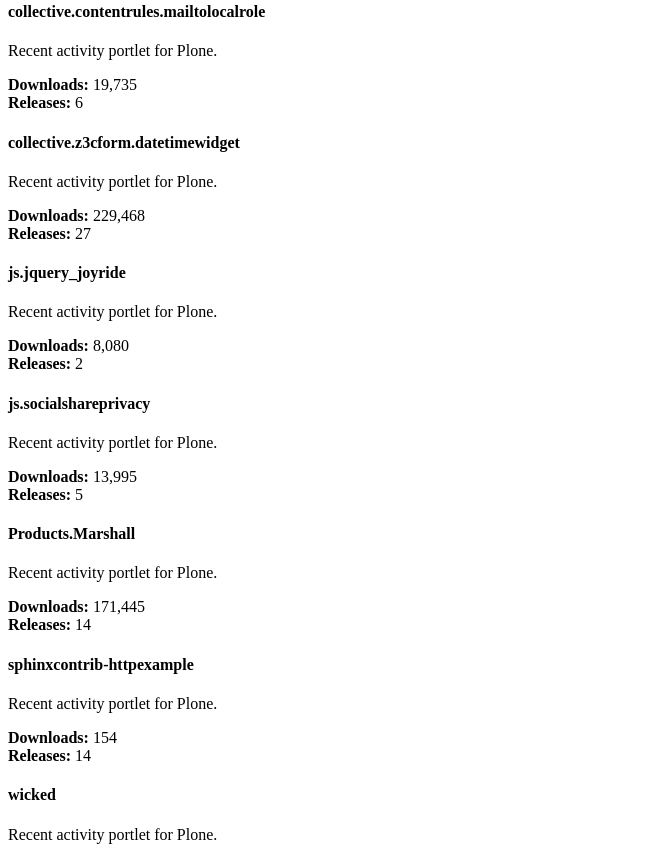
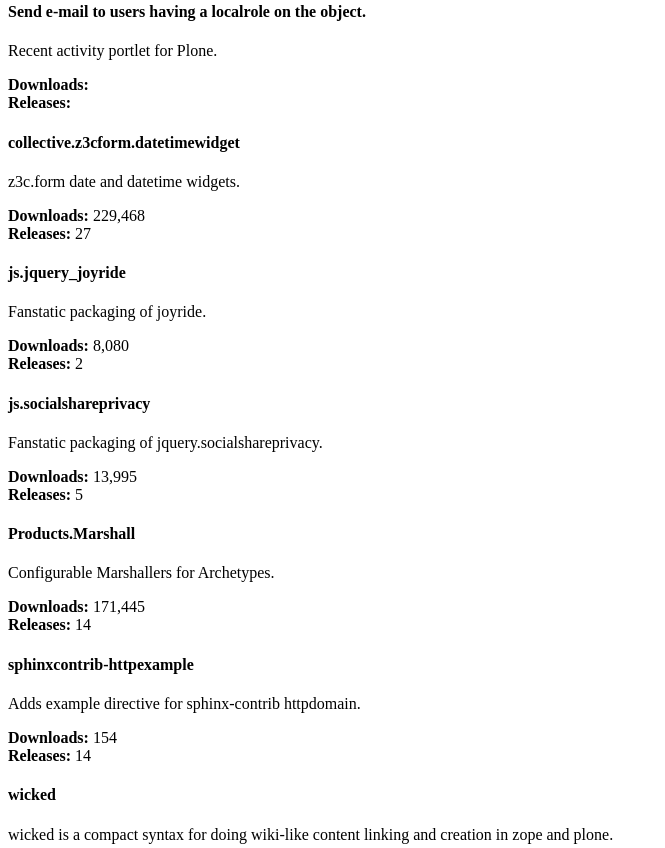
Before and after one commit to kitconcept/kitconcept.github.io, a Gatsby site in the folder gatsby/: page / in a window 1280 px wide. Shown: the part 3676-4524 px from the top of the page, without its empty margins (0-665 px from the left). Built offline with nearby package versions, Linux system fonts and the light colour scheme; Gatsby itself is replaced by a stand-in of ours.

Commit message:
Complete with Carsten packages

```diff
--- a/gatsby/src/pages/index.js
+++ b/gatsby/src/pages/index.js
@@ -209,44 +209,48 @@
       </div>
       <div className="package">
         <PypiStats>
-          <h4>collective.contentrules.mailtolocalrole</h4>
+          <h4>Send e-mail to users having a localrole on the object.</h4>
           <p>Recent activity portlet for Plone.</p>
         </PypiStats>
       </div>
       <div className="package">
         <PypiStats>
           <h4>collective.z3cform.datetimewidget</h4>
-          <p>Recent activity portlet for Plone.</p>
+          <p>z3c.form date and datetime widgets.</p>
         </PypiStats>
       </div>
       <div className="package">
         <PypiStats>
           <h4>js.jquery_joyride</h4>
-          <p>Recent activity portlet for Plone.</p>
+          <p>Fanstatic packaging of joyride.</p>
         </PypiStats>
       </div>
       <div className="package">
         <PypiStats>
           <h4>js.socialshareprivacy</h4>
-          <p>Recent activity portlet for Plone.</p>
+          <p>Fanstatic packaging of jquery.socialshareprivacy.</p>
         </PypiStats>
       </div>
       <div className="package">
         <PypiStats>
           <h4>Products.Marshall</h4>
-          <p>Recent activity portlet for Plone.</p>
+          <p>Configurable Marshallers for Archetypes.</p>
         </PypiStats>
       </div>
       <div className="package">
         <PypiStats>
           <h4>sphinxcontrib-httpexample</h4>
-          <p>Recent activity portlet for Plone.</p>
+          <p>Adds example directive for sphinx-contrib httpdomain.</p>
         </PypiStats>
       </div>
       <div className="package">
         <PypiStats>
           <h4>wicked</h4>
-          <p>Recent activity portlet for Plone.</p>
+          <p>
+            {' '}
+            wicked is a compact syntax for doing wiki-like content linking and
+            creation in zope and plone.
+          </p>
         </PypiStats>
       </div>
       <div>
```
